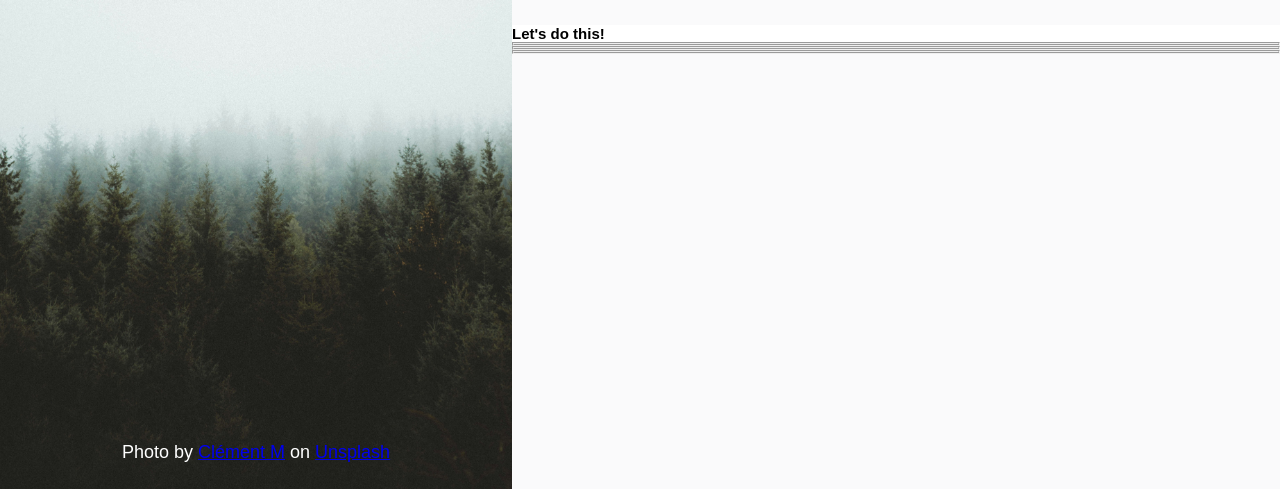
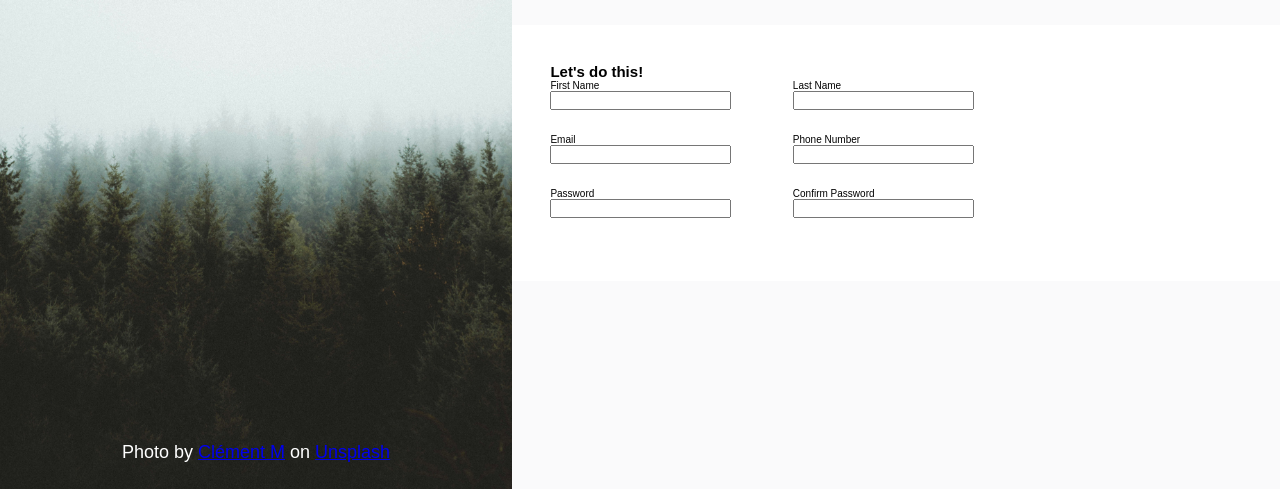
Before and after one commit to siyuhan2805/odin-form, a plain HTML site: page index.html in a window 1280 px wide. Shown: the part 311-800 px from the top of the page. Drawn offline with Linux system fonts and the light colour scheme.

Commit message:
Introduce form section to page

```diff
--- a/index.html
+++ b/index.html
@@ -30,14 +30,35 @@
             </div>
             <form class="main-form" action="#" method="post">
                 <h2>Let's do this!</h2>
-                <fieldset>
-
+                <fieldset class="form-section">
+                    <div class="form-input">
+                        <label for="first-name">First Name</label>
+                        <input type="text" id="first-name" name="first-name">
+                    </div>
+                    <div class="form-input">
+                        <label for="last-name">Last Name</label>
+                        <input type="text" id="last-name" name="last-name">
+                    </div>
                 </fieldset>
-                <fieldset>
-
+                <fieldset class="form-section">
+                    <div class="form-input">
+                        <label for="email">Email</label>
+                        <input type="email" id="email" name="email">
+                    </div>
+                    <div class="form-input">
+                        <label for="phone">Phone Number</label>
+                        <input type="number" id="phone" name="phone">
+                    </div>
                 </fieldset>
-                <fieldset>
-
+                <fieldset class="form-section">
+                    <div class="form-input">
+                        <label for="password">Password</label>
+                        <input type="text" id="password" name="password">
+                    </div>
+                    <div class="form-input">
+                        <label for="confirm-pass">Confirm Password</label>
+                        <input type="text" id="confirm-pass" name="confirm-pass">
+                    </div>
                 </fieldset>
             </form>
 
--- a/style.css
+++ b/style.css
@@ -134,4 +134,20 @@ body {
 
 .main-form {
     background-color: var(--background-form);
+    display: flex;
+    flex-direction: column;
+    padding: 5% 15% 5% 5%;
+
 }
+
+.form-section {
+    display: flex;
+    gap: 10%;
+    margin-bottom: 2.4rem;
+    border: none;
+}
+
+.form-input {
+    display: flex;
+    flex-direction: column;
+}
```
